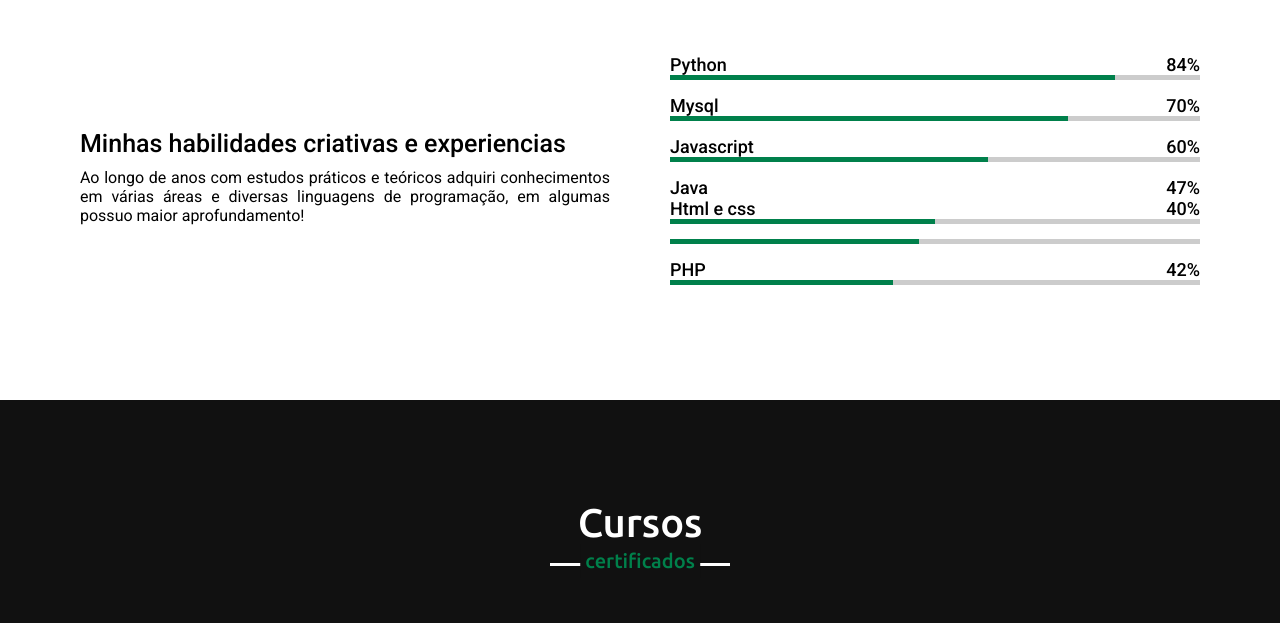
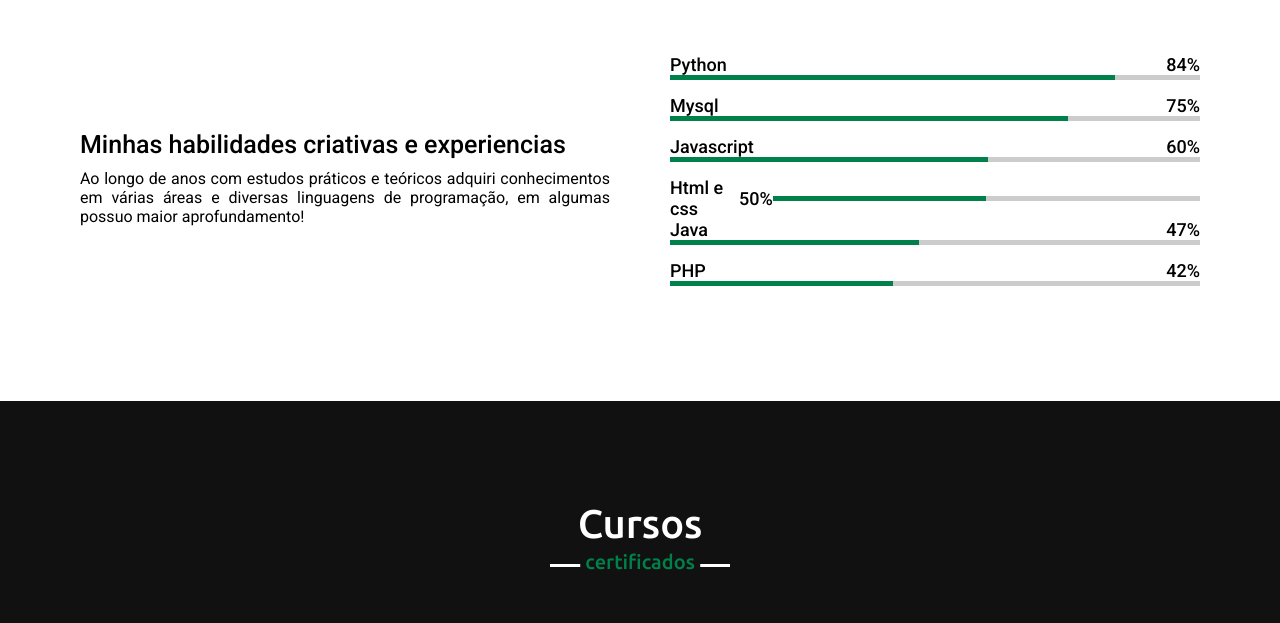
Before and after one commit to Darlan-Almeida/portifolio, a plain HTML site: page index.html in a window 1280 px wide. Shown: the part 2264-2887 px from the top of the page. Drawn offline with nearby package versions, Linux system fonts and the light colour scheme.

Commit message:
Update index.html

```diff
--- a/index.html
+++ b/index.html
@@ -118,7 +118,7 @@
                    <div class="bars">
                     <div class="info">
                         <span>Mysql</span>
-                        <span>70%</span>
+                        <span>75%</span>
                     </div>
                     <div class="line mysql"></div>
                 </div>
@@ -129,18 +129,19 @@
                     </div>
                     <div class="line js"></div>
                 </div>
+
                 <div class="bars">
+                    <div class="info">
+                        <span>Html e css</span>
+                        <span>50%</span>
+                         <div class="line html"></div>
+                </div>
+
+               <div class="bars">
                     <div class="info">
                         <span>Java</span>
                         <span>47%</span>
                     </div>
-                 <div class="bars">
-                    <div class="info">
-                        <span>Html e css</span>
-                        <span>40%</span>
-                    </div>
-                    <div class="line html"></div>
-                </div>
                     <div class="line java"></div>
                 </div>
                 <div class="bars">
```
